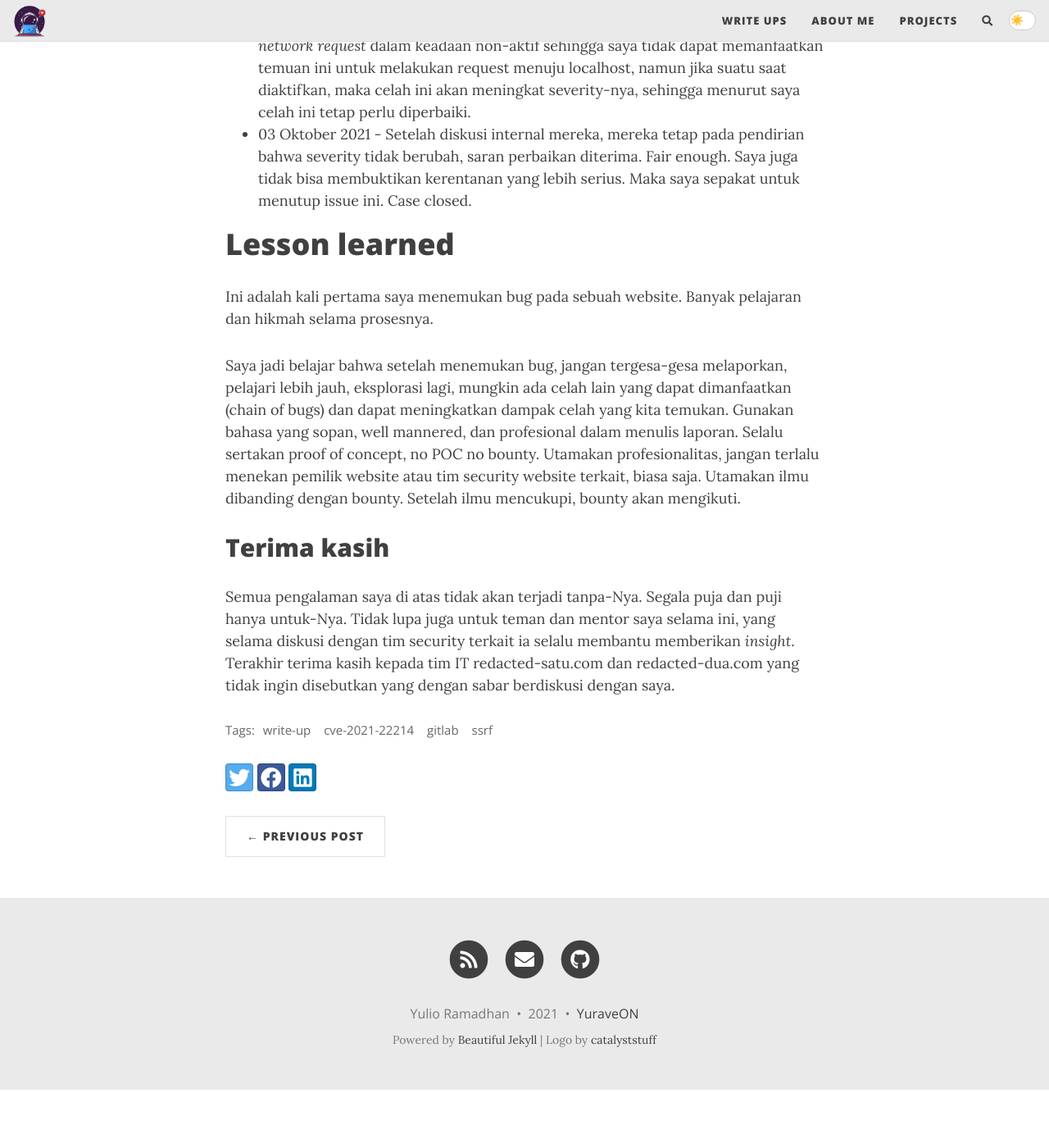
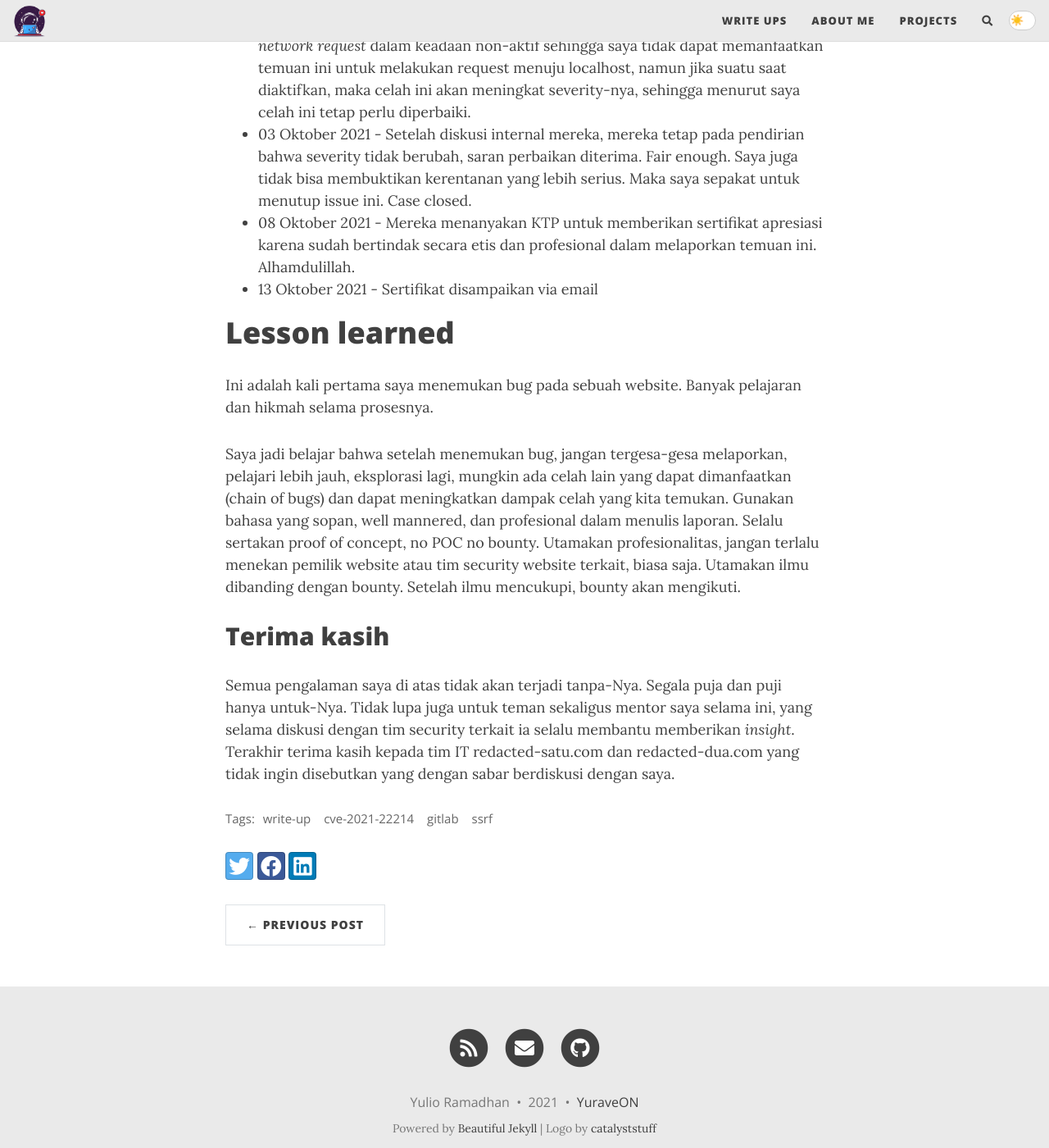
Before and after one commit to YuraveON/yuraveon.github.io, a Jekyll site: the page built from _posts/2021-10-07-cve-2021-22214-gitLab-ssrf.md, in a window 1280 px wide and 1400 px high, scrolled down 4069 px. Shown: the whole window at 82% size. Built offline with Jekyll 4.4.1, drawn with Linux system fonts in a browser that asks for light colours; nearby versions of some CDN libraries; comment, search, counter and statistics services are not loaded; before the commit the page ends 5398 px from its top, so only the background shows below that; some of the changed text lies outside the part shown.

Commit message:
update post 2021-10-07-cve-2021-22214-gitLab-ssrf

```diff
--- a/_posts/2021-10-07-cve-2021-22214-gitLab-ssrf.md
+++ b/_posts/2021-10-07-cve-2021-22214-gitLab-ssrf.md
@@ -82,7 +82,7 @@ Segera saya laporkan ke tim terkait
 
 - 16 September 2021 - Laporan dikirim
 - 17 September 2021 - Laporan diterima dan sedang divalidasi
-- 23 September 2021 - Temuan valid, celah terkait dengan aplikasi gitlab. Mereka mengapresiasi dan akan mengirimkan merchandise (yeay). Saya menanyakan severity temuan ini berdasarkan assesment tim IT mereka.
+- 23 September 2021 - Temuan valid, celah terkait dengan aplikasi gitlab. Mereka mengapresiasi dan akan mengirimkan merchandise (yeay, Alhamdulillah). Saya menanyakan severity temuan ini berdasarkan assesment tim IT mereka.
 - 24 September 2021 - Mereka mengklasifikasikan temuan ini sebagai medium karena tidak merusak atau terkait dengan produksi. Saya terima saja, toh memang saya tidak mengeksploit lebih jauh. Case closed.
 
 Beberapa hari kemudian saya merchandisenya sudah sampai di rumah.
@@ -98,6 +98,8 @@ Sama seperti temuan pada redacted-satu.com, saya menemukannya dalam waktu yang b
 - 23 September 2021 - Mereka meminta saya untuk menunjukan dampak yang lebih serius, karena berdasarkan investigasi internal mereka kategorikan temuan ini sebagai External SRRF (informative - out of scope). Well said. External SSRF merupakan SSRF dengan dampak paling minimal (low). Sayapun mencoba berbagai cara untuk mengeksploitasi temuan ini, seperti melakukan request menuju `localhost (192.0.0.1)` namun semua payload yang saya gunakan gagal.
 - 27 September 2021 - Setelah beberapa hari mencoba meng eksploitasi temuan saya ini dan gagal, saya sampai pada kesimpulan dan berargumen bahwa _internal network request_ dalam keadaan non-aktif sehingga saya tidak dapat memanfaatkan temuan ini untuk melakukan request menuju localhost, namun jika suatu saat diaktifkan, maka celah ini akan meningkat severity-nya, sehingga menurut saya celah ini tetap perlu diperbaiki.
 - 03 Oktober 2021 - Setelah diskusi internal mereka, mereka tetap pada pendirian bahwa severity tidak berubah, saran perbaikan diterima. Fair enough. Saya juga tidak bisa membuktikan kerentanan yang lebih serius. Maka saya sepakat untuk menutup issue ini. Case closed.
+- 08 Oktober 2021 - Mereka menanyakan KTP untuk memberikan sertifikat apresiasi karena sudah bertindak secara etis dan profesional dalam melaporkan temuan ini. Alhamdulillah.
+- 13 Oktober 2021 - Sertifikat disampaikan via email
 
 # Lesson learned
 
@@ -107,4 +109,4 @@ Saya jadi belajar bahwa setelah menemukan bug, jangan tergesa-gesa melaporkan, p
 
 ## Terima kasih
 
-Semua pengalaman saya di atas tidak akan terjadi tanpa-Nya. Segala puja dan puji hanya untuk-Nya. Tidak lupa juga untuk teman dan mentor saya selama ini, yang selama diskusi dengan tim security terkait ia selalu membantu memberikan _insight_. Terakhir terima kasih kepada tim IT redacted-satu.com dan redacted-dua.com yang tidak ingin disebutkan yang dengan sabar berdiskusi dengan saya.
+Semua pengalaman saya di atas tidak akan terjadi tanpa-Nya. Segala puja dan puji hanya untuk-Nya. Tidak lupa juga untuk teman sekaligus mentor saya selama ini, yang selama diskusi dengan tim security terkait ia selalu membantu memberikan _insight_. Terakhir terima kasih kepada tim IT redacted-satu.com dan redacted-dua.com yang tidak ingin disebutkan yang dengan sabar berdiskusi dengan saya.
```
